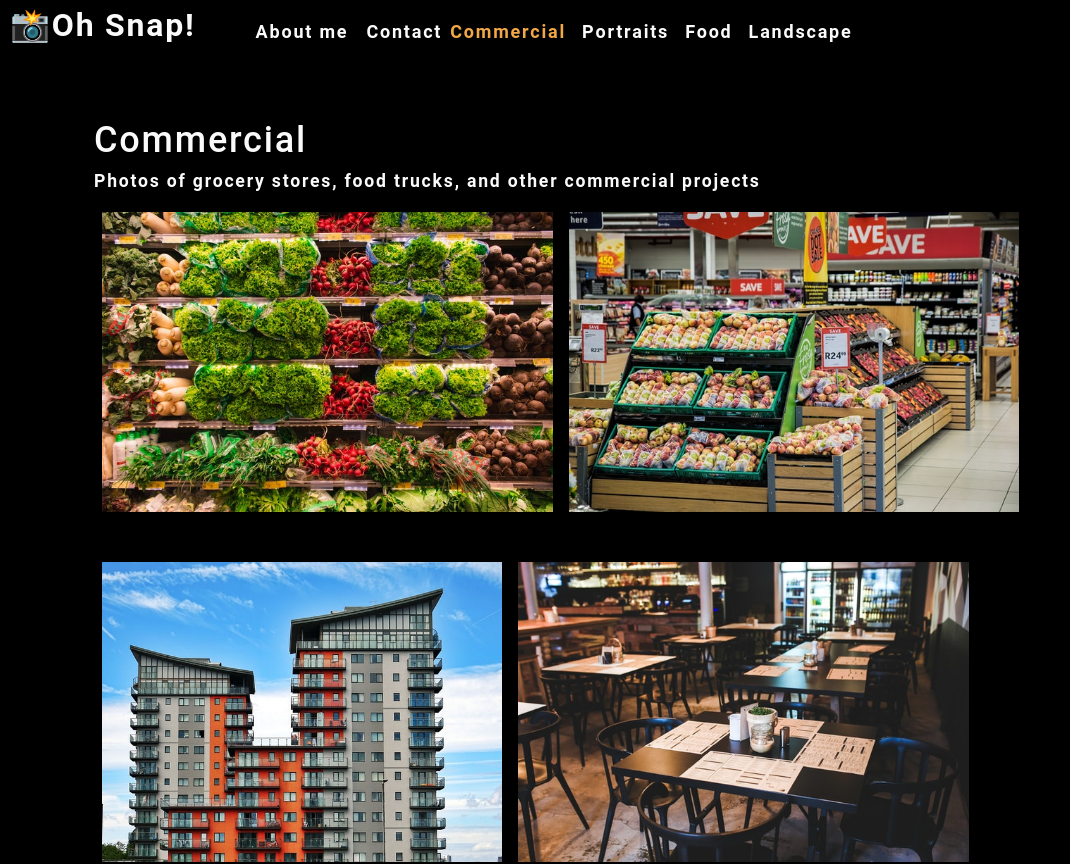
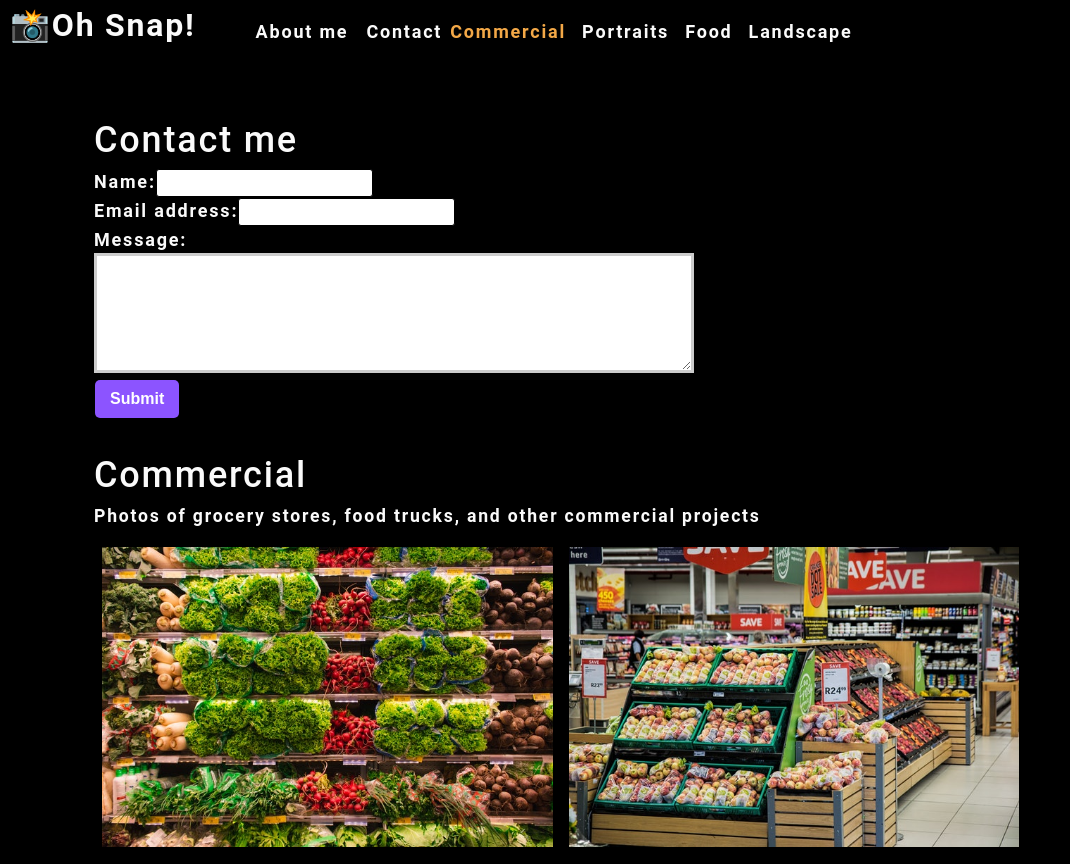
Before and after one commit to realnifty/photo-port, a React (Create React App) app: page / in a window 1280 px wide. Shown: the top 864 px of the page, without its empty margins (0-1070 px from the left). Built offline with nearby package versions, Linux system fonts and the light colour scheme.

Commit message:
contact form logic

```diff
--- a/src/App.js
+++ b/src/App.js
@@ -2,16 +2,21 @@
 import Nav from './components/Nav';
 import About from './components/About';
 import Gallery from './components/Gallery';
+import ContactForm from './components/Contact';
 
 function App() {
 	const [categories] = useState([
 		{
 			name: 'commercial',
-      description: 'Photos of grocery stores, food trucks, and other commercial projects',
+			description:
+				'Photos of grocery stores, food trucks, and other commercial projects',
 		},
 		{ name: 'portraits', description: 'Portraits of people in my life' },
 		{ name: 'food', description: 'Delicious delicacies' },
-    { name: 'landscape', description: 'Fields, farmhouses, waterfalls, and the beauty of nature' },
+		{
+			name: 'landscape',
+			description: 'Fields, farmhouses, waterfalls, and the beauty of nature',
+		},
 	]);
 
 	const [currentCategory, setCurrentCategory] = useState(categories[0]);
@@ -24,10 +29,9 @@
 				currentCategory={currentCategory}
 			></Nav>
       <main>
-        <div>
+        <ContactForm></ContactForm>
 				<Gallery currentCategory={currentCategory}></Gallery>
 				<About></About>
-        </div>
 			</main>
 		</div>
 	);
--- /dev/null
+++ b/src/components/Contact/index.js
@@ -0,0 +1,37 @@
+import { useState } from 'react';
+
+function ContactForm() {
+  const [formState, setFormState] = useState({ name: '', email: '', message: '' });
+  const { name, email, message } = formState;
+
+  function handleChange(e) {
+    setFormState({ ...formState, [e.target.name]: e.target.value })
+  }
+
+  function handleSubmit(e) {
+    e.preventDefault();
+  }
+
+  return (
+		<section>
+			<h1>Contact me</h1>
+			<form id="contact-form" onSubmit={handleSubmit}>
+				<div>
+					<label htmlFor="name">Name:</label>
+					<input type="text" name="name" defaultValue={name} onChange={handleChange}/>
+				</div>
+				<div>
+					<label htmlFor="email">Email address:</label>
+					<input type="email" name="email" defaultValue={email} onChange={handleChange}/>
+				</div>
+				<div>
+					<label htmlFor="message">Message:</label>
+					<textarea name="message" rows="5" defaultValue={message} onChange={handleChange}/>
+				</div>
+				<button type="submit">Submit</button>
+			</form>
+		</section>
+	);
+}
+
+export default ContactForm;
```
Lines whose indentation alone changed are shown as unchanged.
